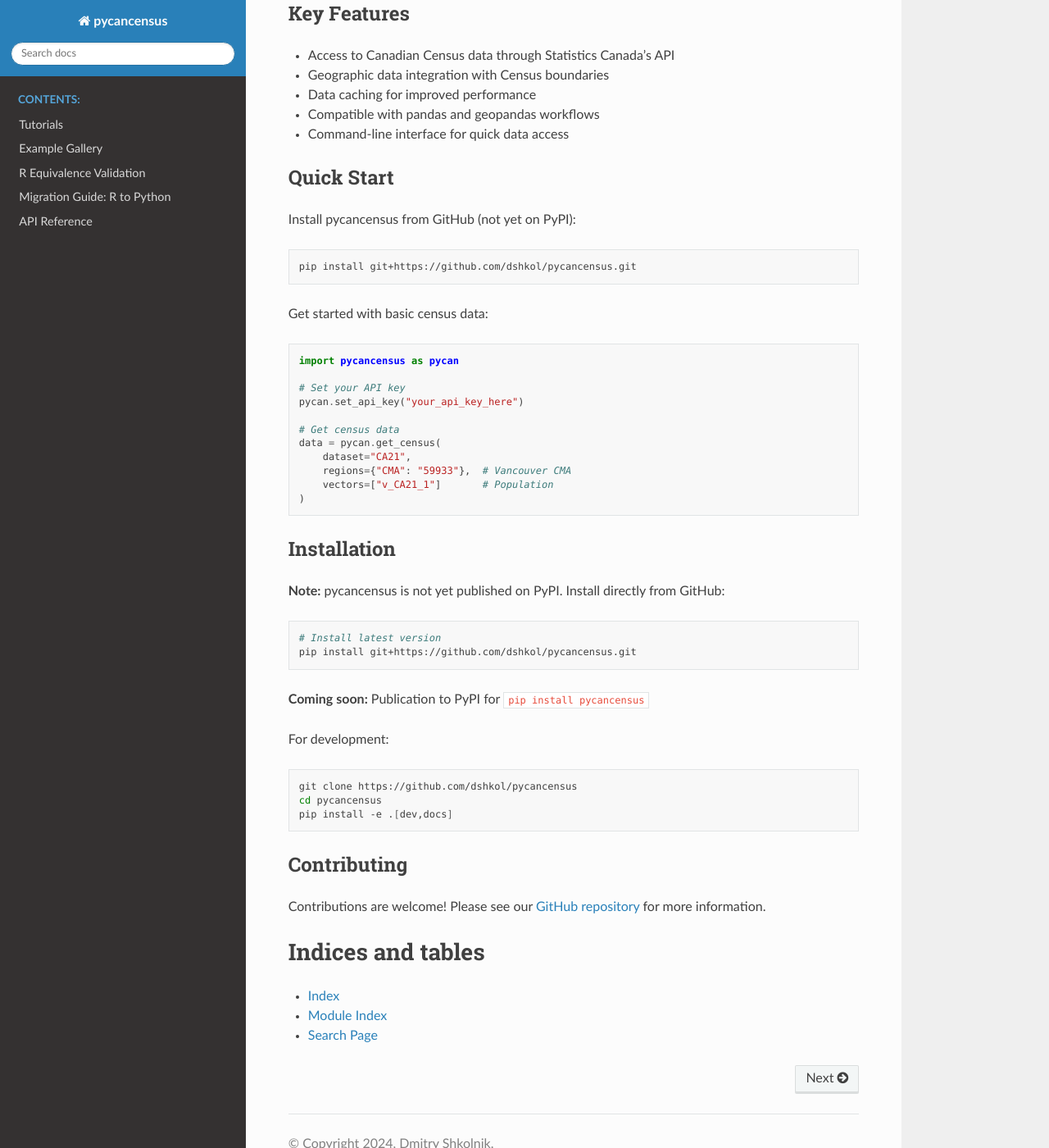
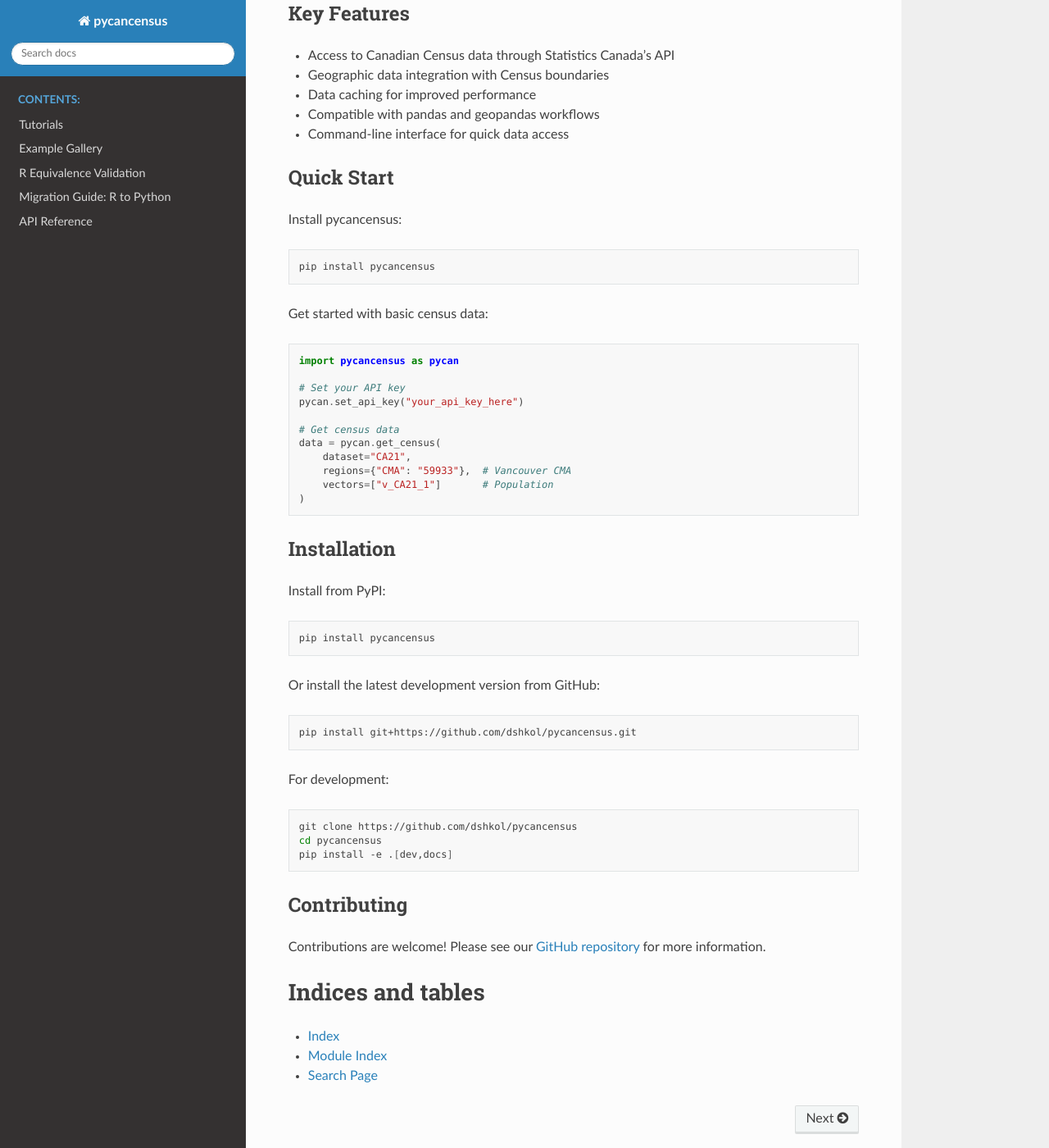
Before and after one commit to dshkol/pycancensus, a Sphinx documentation site: the page built from docs/index.rst, in a window 1280 px wide and 1400 px high, scrolled down 1180 px. Shown: the whole window at 82% size. Built offline with Sphinx 7.4.7 and the Read the Docs theme 3.1.0, drawn with Linux system fonts in a browser that asks for light colours.

Commit message:
Update installation instructions after PyPI publication
Package is now available on PyPI! Update all installation instructions:
- Remove 'not yet on PyPI' warnings
- Show simple 'pip install pycancensus' as primary method
- Keep GitHub installation as alternative for development versions

Users can now install with:
- pip install pycancensus
- uv pip install pycancensus
- poetry add pycancensus

Published at: https://pypi.org/project/pycancensus/0.1.0/

```diff
--- a/docs/index.rst
+++ b/docs/index.rst
@@ -26,11 +26,11 @@
 Quick Start
 -----------
 
-Install pycancensus from GitHub (not yet on PyPI):
+Install pycancensus:
 
 .. code-block:: bash
 
-   pip install git+https://github.com/dshkol/pycancensus.git
+   pip install pycancensus
 
 Get started with basic census data:
 
@@ -51,14 +51,17 @@
 Installation
 ------------
 
-**Note:** pycancensus is not yet published on PyPI. Install directly from GitHub:
+Install from PyPI:
 
 .. code-block:: bash
 
-   # Install latest version
+   pip install pycancensus
+
+Or install the latest development version from GitHub:
+
+.. code-block:: bash
+
    pip install git+https://github.com/dshkol/pycancensus.git
-
-**Coming soon:** Publication to PyPI for ``pip install pycancensus``
 
 For development:
 
```
Also changed, not shown: README.md (+8 -5 lines).
